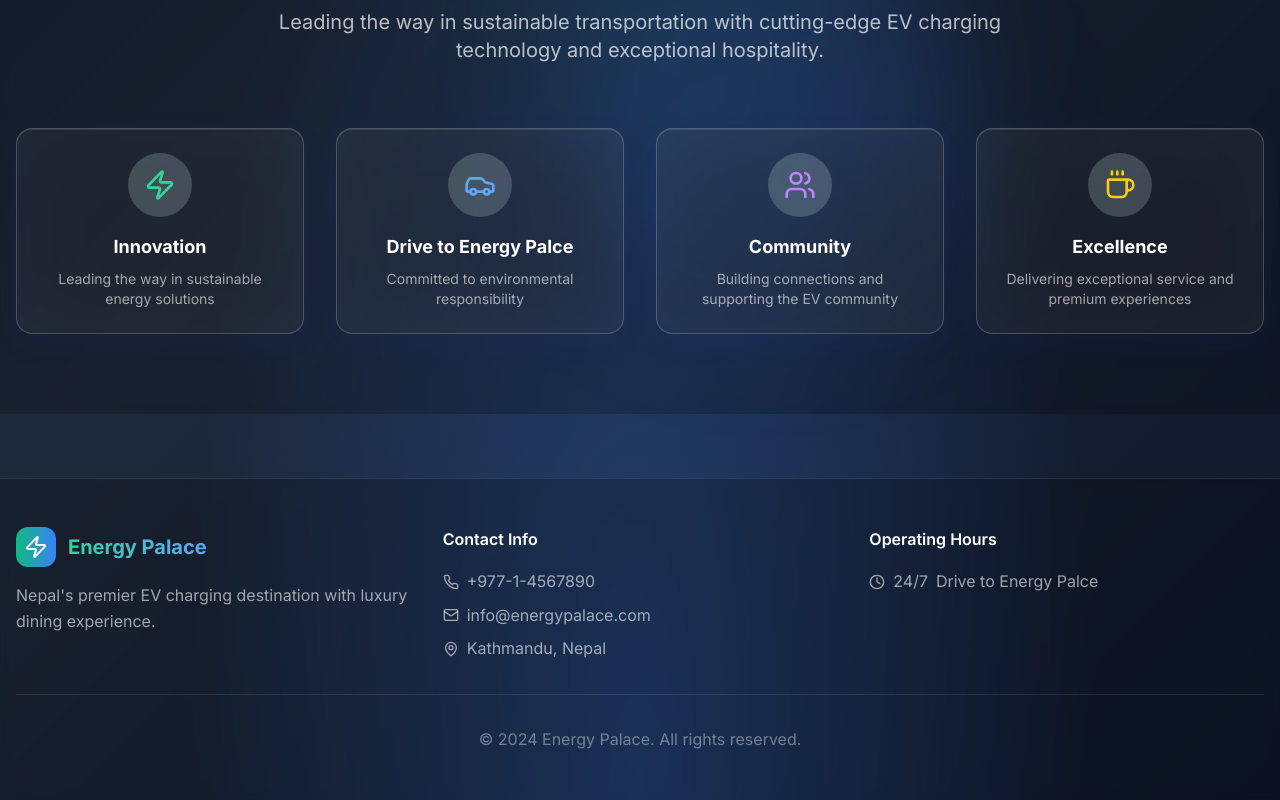
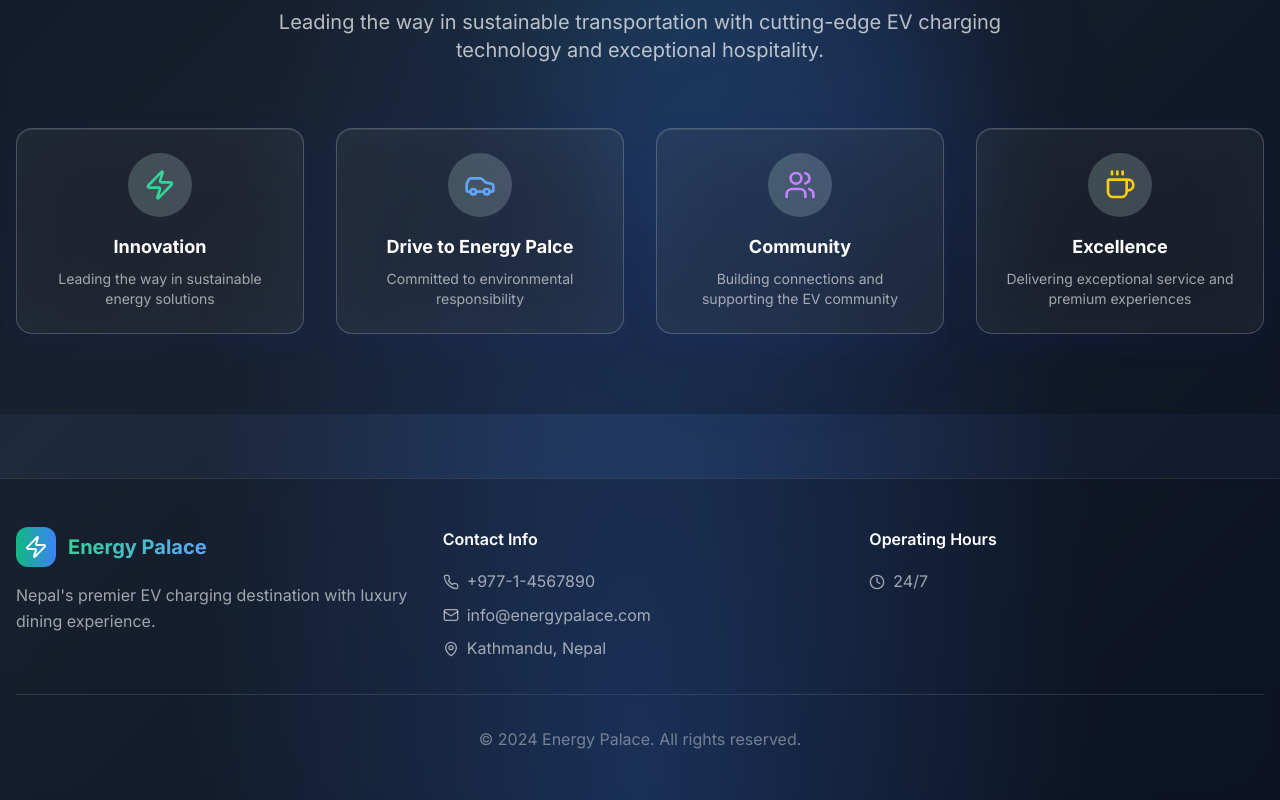
Before and after one commit to epplsbs/energy-palace-hub, a React (Vite) app: page / in a window 1280 px wide. Shown: the part 1138-1938 px from the top of the page. Built offline with nearby package versions, Linux system fonts and the light colour scheme; no server answers; the database is empty.

Commit message:
Update Index.tsx

```diff
--- a/src/pages/Index.tsx
+++ b/src/pages/Index.tsx
@@ -378,7 +378,6 @@ const Index = () => {
               <div className={`flex items-center space-x-2 ${theme === 'light' ? 'text-gray-600' : 'text-white/60'}`}>
                 <Clock className="h-4 w-4" />
                 <span>{businessSettings?.opening_hours || '24/7 Available'}</span>
-                <div><span><LocationDisplay /></span></div>
               </div>
             </div>
           </div>
```
